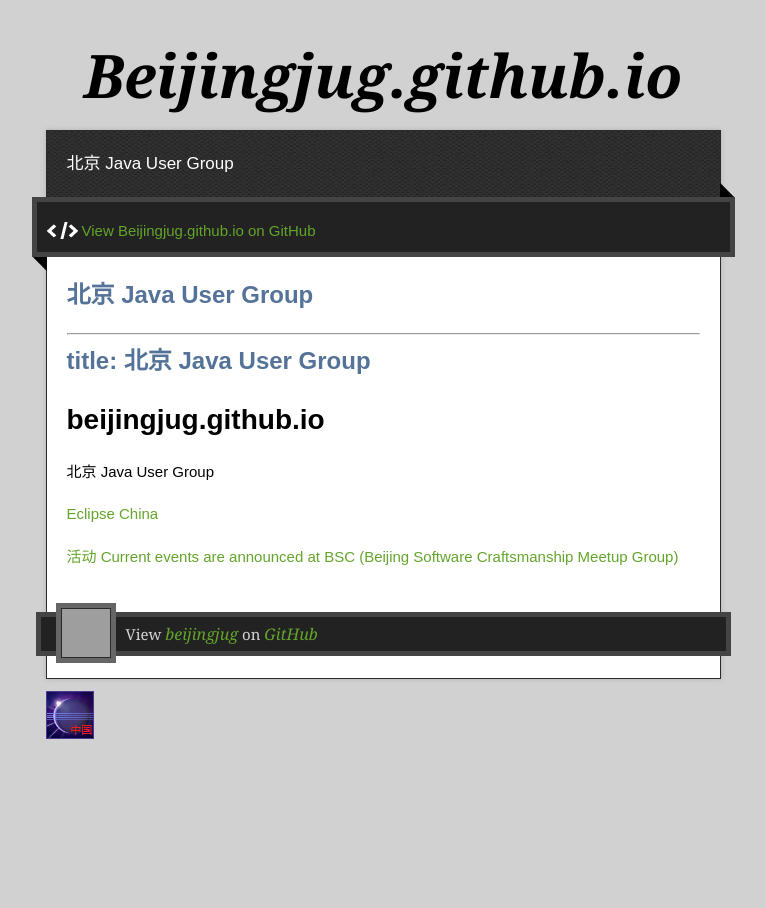
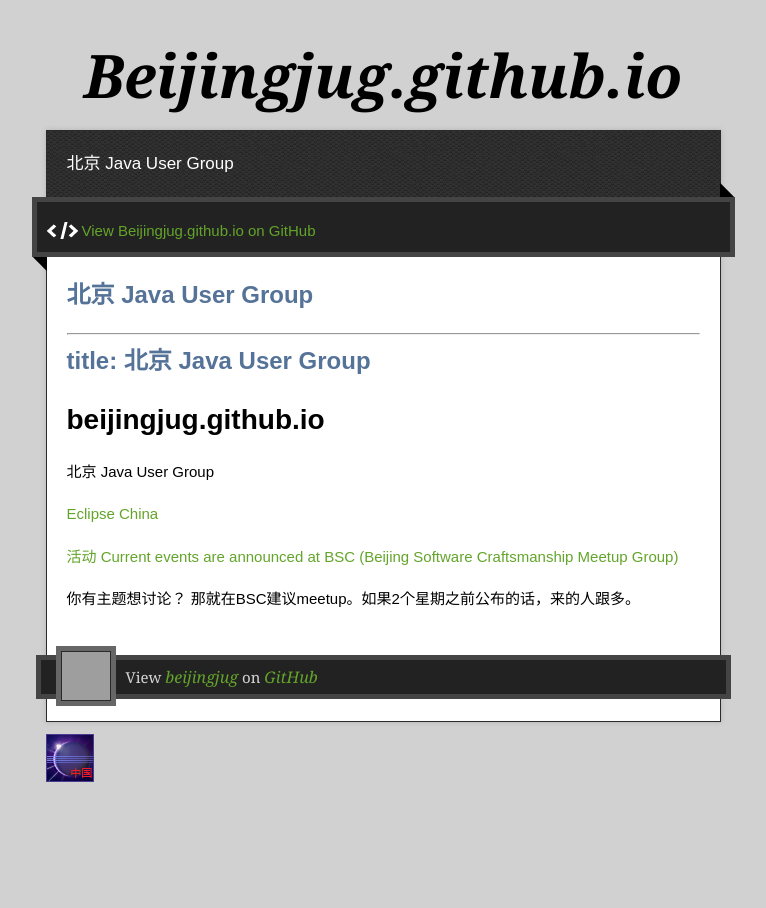
Before and after one commit to beijingjug/beijingjug.github.io, a Jekyll site: the page built from index.md, in a window 1280 px wide. Shown: the whole page, without its empty margins (257-1023 px from the left). Built offline with Jekyll 4.4.1, drawn with Linux system fonts in a browser that asks for light colours; nearby versions of some CDN libraries; Markdown is read by kramdown in place of the engine named in the settings; grey boxes are pictures that could not be loaded.

Commit message:
来的人跟多

```diff
--- a/index.md
+++ b/index.md
@@ -22,3 +22,5 @@ title: 北京 Java User Group
 -->
 
 [活动 Current events are announced at BSC (Beijing Software Craftsmanship Meetup Group)](http://www.meetup.com/BeijingSoftwareCraftsmanship/)
+
+你有主题想讨论？ 那就在BSC建议meetup。如果2个星期之前公布的话，来的人跟多。
```
